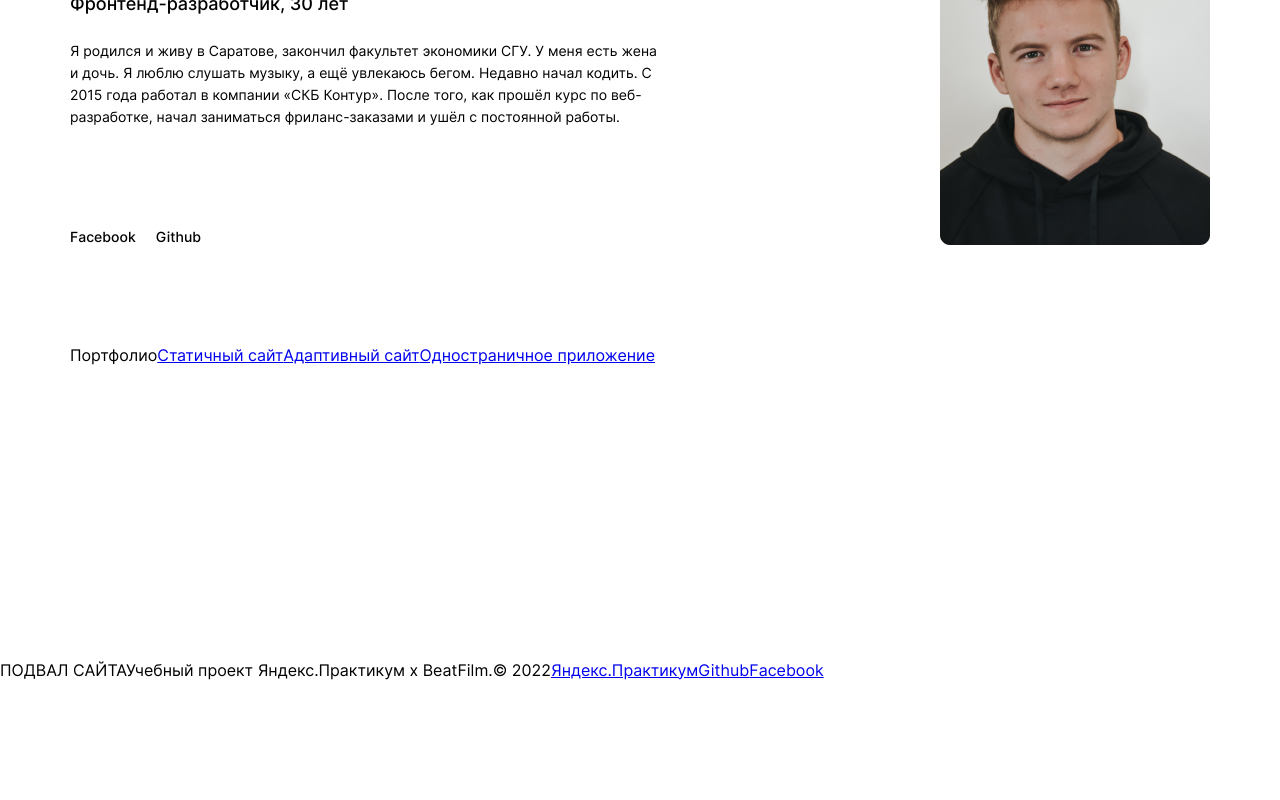
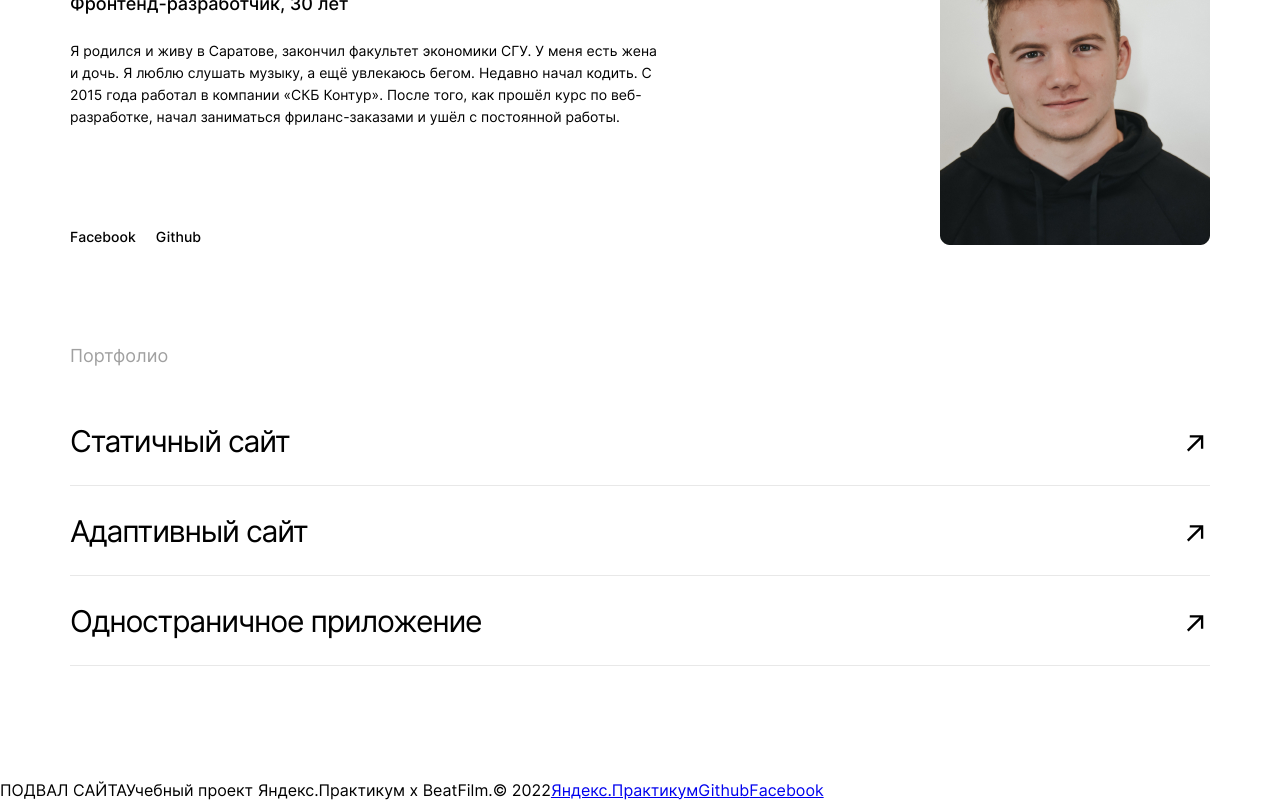
Before and after one commit to izverk/movies-explorer-frontend, a React (Create React App) app: page / in a window 1280 px wide. Shown: the part 2205-3005 px from the top of the page. Before the commit the page ends 2885 px from the top, so only its background shows below. Built offline with nearby package versions, Linux system fonts and the light colour scheme.

Commit message:
feat: сверстан компонент Portfolio, проверено в PerfectPixel

```diff
--- a/src/components/Portfolio/Portfolio.css
+++ b/src/components/Portfolio/Portfolio.css
@@ -1,3 +1,67 @@
-.Portfolio {
-	height: 200px;
+.portfolio__title {
+	padding: 0;
+	margin: 0 0 30px;
+	max-width: 250px;
+	font-weight: 400;
+	font-size: 18px;
+	line-height: 20px;
+	color: #a0a0a0;
 }
+
+.portfolio__list {
+	padding: 0;
+	margin: 0;
+	list-style: none;
+	display: flex;
+	flex-direction: column;
+}
+
+.portfolio__list-item {
+	padding: 20px 0 9px;
+	display: flex;
+	justify-content: space-between;
+	align-items: flex-start;
+	border-bottom: 1px solid #e8e8e8;
+}
+
+.portfolio__project-name {
+	font-weight: 400;
+	font-size: 30px;
+	line-height: 50px;
+	letter-spacing: -0.04em;
+	padding-top: 0px;
+	padding-bottom: 0px;
+}
+
+.portfolio__arrow-icon {
+	display: block;
+	width: 29px;
+	height: 60px;
+}
+
+@media screen and (max-width: 768px) {
+	.portfolio__project-name {
+		font-size: 28px;
+	}
+	.portfolio__arrow-icon {
+		width: 27px;
+	}
+}
+@media screen and (max-width: 320px) {
+	.portfolio__title {
+		font-size: 14px;
+		line-height: 20px;
+		margin-bottom: 20px;
+	}
+	.portfolio__list-item {
+		padding-bottom: 19px;
+	}
+	.portfolio__project-name {
+		font-size: 18px;
+		line-height: 28px;
+	}
+	.portfolio__arrow-icon {
+		width: 18px;
+		height: 28px;
+	}
+}
--- a/src/components/Portfolio/Portfolio.js
+++ b/src/components/Portfolio/Portfolio.js
@@ -1,13 +1,39 @@
 import React from 'react';
 import './Portfolio.css';
+import arrowIcon from '../../images/icon_arrow.svg';
 
 function Portfolio() {
     return (
-        <div className='Portfolio'>
-            Портфолио
-            <a href='https://github.com/izverk/how-to-learn' rel='noreferrer' target='_blank'>Статичный сайт</a>
-            <a href='https://github.com/izverk/russian-travel' rel='noreferrer' target='_blank'>Адаптивный сайт</a>
-            <a href='https://github.com/izverk/react-mesto-api-full' rel='noreferrer' target='_blank'>Одностраничное приложение</a>
+        <div className='portfolio'>
+            <h4 className='portfolio__title'>
+                Портфолио
+            </h4>
+            <ul className='portfolio__list'>
+                <li className='portfolio__list-item'>
+                    <a className='app__link portfolio__project-name' href='https://github.com/izverk/how-to-learn' rel='noreferrer' target='_blank'>
+                        Статичный сайт
+                    </a>
+                    <a className='app__link' href='https://github.com/izverk/how-to-learn' rel='noreferrer' target='_blank'>
+                        <img className='portfolio__arrow-icon' src={arrowIcon} alt='Иконка-стрелка' />
+                    </a>
+                </li>
+                <li className='portfolio__list-item'>
+                    <a className='app__link portfolio__project-name' href='https://github.com/izverk/russian-travel' rel='noreferrer' target='_blank'>
+                        Адаптивный сайт
+                    </a>
+                    <a className='app__link portfolio__project-arrow' href='https://github.com/izverk/russian-travel' rel='noreferrer' target='_blank'>
+                        <img className='portfolio__arrow-icon' src={arrowIcon} alt='Иконка-стрелка' />
+                    </a>
+                </li>
+                <li className='portfolio__list-item'>
+                    <a className='app__link portfolio__project-name' href='https://github.com/izverk/react-mesto-api-full' rel='noreferrer' target='_blank'>
+                        Одностраничное приложение
+                    </a>
+                    <a className='app__link portfolio__project-arrow' href='https://github.com/izverk/react-mesto-api-full' rel='noreferrer' target='_blank'>
+                        <img className='portfolio__arrow-icon' src={arrowIcon} alt='Иконка-стрелка' />
+                    </a>
+                </li>
+            </ul>
         </div>
     );
 }
```
Also changed, not shown: src/images/icon_arrow.svg (added).
